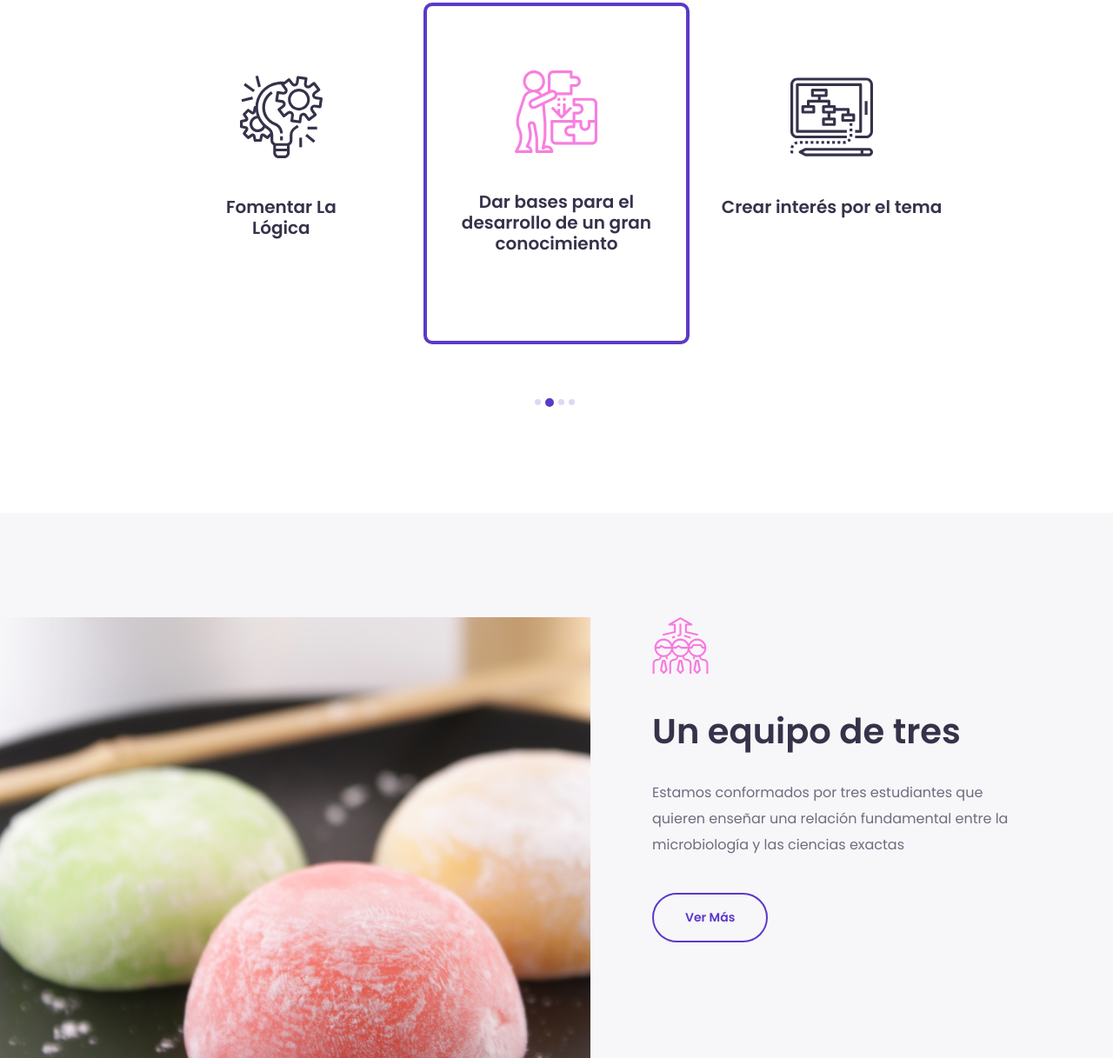
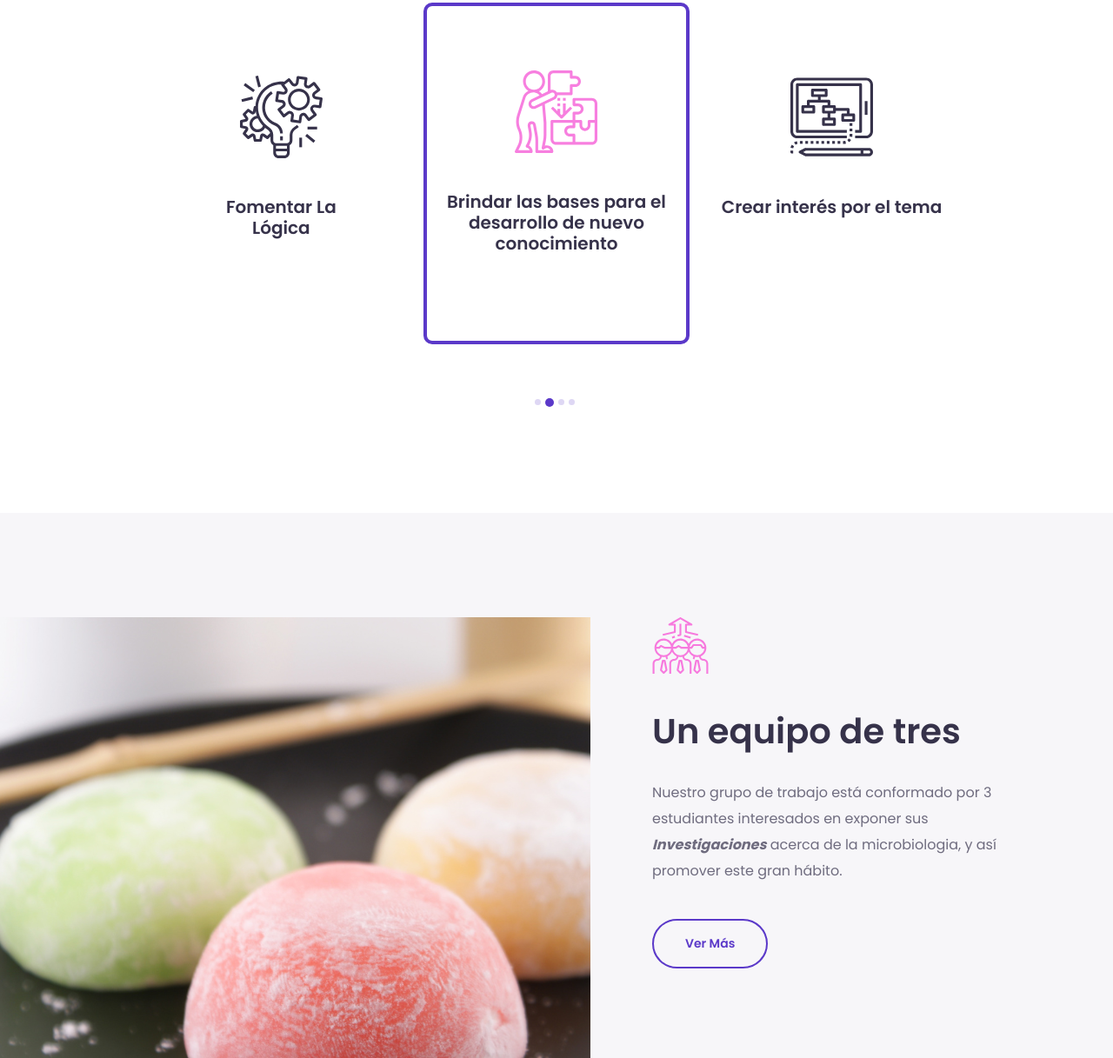
Before and after one commit to gabo152210/MicroInv, a plain HTML site: page index.html in a window 1280 px wide. Shown: the part 684-1901 px from the top of the page at 87% size. Drawn offline with Linux system fonts and the light colour scheme.

Commit message:
Same as Main tho

```diff
--- a/index.html
+++ b/index.html
@@ -176,7 +176,7 @@
                         <!-- single feature inner -->
                         <div class="single-feature-inner text-center">
                             <div class="feature-icon"><img src="assets/img/icons/solution.svg" class="svg" alt=""></div>
-                            <h5>Dar bases para el desarrollo de un gran conocimiento</h5>
+                            <h5>Brindar las bases para el desarrollo de nuevo conocimiento</h5>
                         </div>
                         <!-- End of single feature inner -->
 
@@ -190,7 +190,7 @@
                         <!-- single feature inner -->
                         <div class="single-feature-inner text-center">
                             <div class="feature-icon"><img src="assets/img/icons/goal.svg" class="svg" alt=""></div>
-                            <h5>Queremos dar un espacio para iniciar el proceso creativo</h5>
+                            <h5>Un espacio para iniciar el proceso creativo</h5>
                         </div><!-- End of single feature inner -->
                     </div>
                     <!--/.feature-carousel-->
@@ -221,8 +221,7 @@
                         </div>
                         <h2>Un equipo de tres</h2>
                         <p>
-                            Estamos conformados por tres estudiantes que quieren enseñar una relación fundamental entre
-                            la microbiología y las ciencias exactas
+                            Nuestro grupo de trabajo está conformado por 3 estudiantes interesados en exponer sus <b><em>Investigaciones</em></b> acerca de la microbiologia, y así promover este gran hábito.
                         </p>
                         <a href="#" class="btn">Ver Más</a>
                     </div>
```
